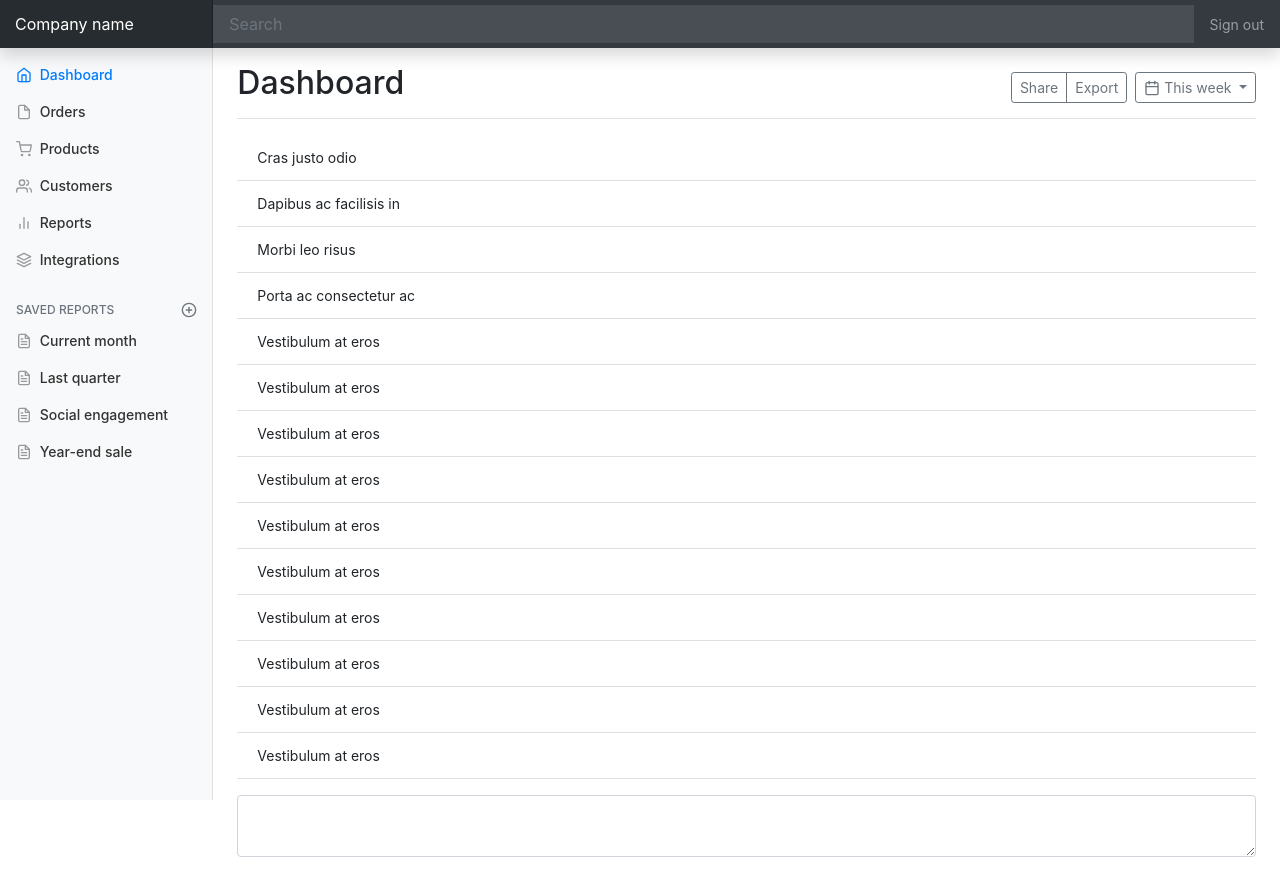
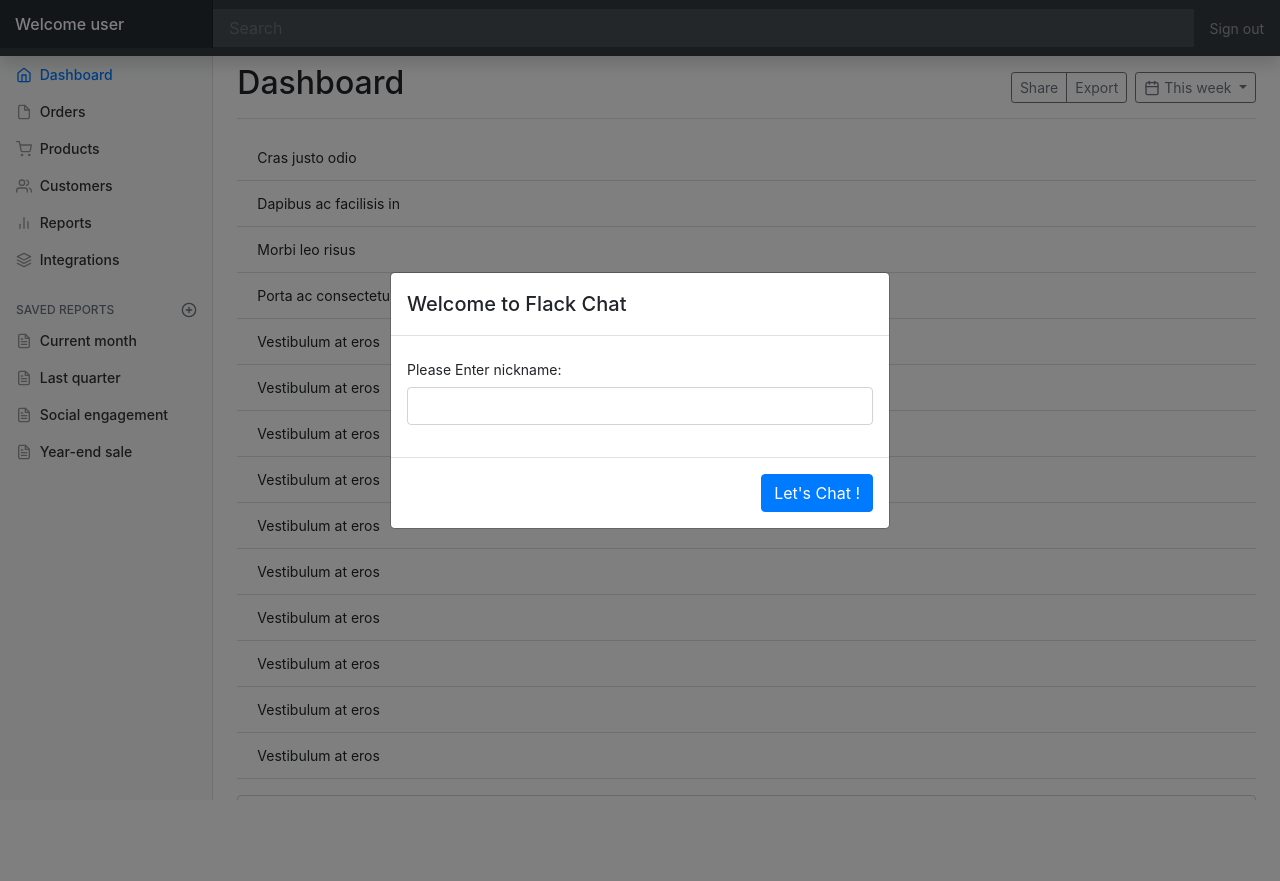
Before and after one commit to leozitor-cs50web/CS50Project2, a Flask app: page / in a window 1280 px wide. After the commit the page ends 800 px from the top, so only its background shows below. Run offline with Flask 2, Linux system fonts and the light colour scheme; some libraries are stand-ins or nearby versions.

Commit message:
Display name com modal feito, agora só falta salvar no navegador o username e consultar quando logar outras vezes

```diff
--- a/templates/index.html
+++ b/templates/index.html
@@ -7,18 +7,62 @@
     <meta name="author" content="">
     <link rel="icon" href="../../../../favicon.ico">
 
-    <title>Dashboard Template for Bootstrap</title>
+    <title>Flack Chat</title>
 
     <!-- Bootstrap core CSS -->
     <link rel="stylesheet" href="{{ url_for('static', filename='css/bootstrap.min.css') }}">
 
     <!-- Custom styles for this template -->
-<link rel="stylesheet" href="{{ url_for('static', filename='css/index.css') }}">
+    <link rel="stylesheet" href="{{ url_for('static', filename='css/index.css') }}">
+
+    <!-- JavaScript code -->
+
+    <script>
+      document.addEventListener('DOMContentLoaded', function() {
+
+        // Look to see if user has been here before. If not, pop up modal.
+        if (!localStorage.getItem('username')) {
+            // Set up Modals (there is only one)
+            $('#exampleModalCenter').modal();
+
+        }
+
+      });
+
+      // javascript functions
+      function getName() {
+        const name = document.querySelector('#userName').value;
+        const userName = "Welcome ".concat(name);
+        document.querySelector('#user').innerHTML = userName;
+      }
+
+    </script>
+
   </head>
 
-  <body>
+  <body >
+    <!-- Modal -->
+    <div class="modal fade" id="exampleModalCenter" tabindex="-1" role="dialog" aria-labelledby="exampleModalCenterTitle" aria-hidden="true">
+      <div class="modal-dialog modal-dialog-centered" role="document">
+        <div class="modal-content">
+          <div class="modal-header">
+            <h5 class="modal-title" id="exampleModalLongTitle">Welcome to Flack Chat</h5>
+          </div>
+          <div class="modal-body">
+            <div class="form-group">
+              <label for="recipient-name" class="col-form-label"> Please Enter nickname: </label>
+              <input type="text" class="form-control" id="userName">
+            </div>
+          </div>
+          <div class="modal-footer">
+            <button type="button" class="btn btn-primary" data-dismiss="modal" onclick="getName()"> Let's Chat ! </button>
+          </div>
+        </div>
+      </div>
+    </div>
+
     <nav class="navbar navbar-dark fixed-top bg-dark flex-md-nowrap p-0 shadow">
-      <a class="navbar-brand col-sm-3 col-md-2 mr-0" href="#">Company name</a>
+      <h5 id="user" class="navbar-brand col-sm-3 col-md-2 mr-0" >Welcome user</h5>
       <input class="form-control form-control-dark w-100" type="text" placeholder="Search" aria-label="Search">
       <ul class="navbar-nav px-3">
         <li class="nav-item text-nowrap">
@@ -151,6 +195,8 @@
     <script src="https://code.jquery.com/jquery-3.3.1.slim.min.js" integrity="sha384-q8i/X+965DzO0rT7abK41JStQIAqVgRVzpbzo5smXKp4YfRvH+8abtTE1Pi6jizo" crossorigin="anonymous"></script>
     <script>window.jQuery || document.write('<script src="../../assets/js/vendor/jquery-slim.min.js"><\/script>')</script>
     <script src="../../assets/js/vendor/popper.min.js"></script>
+
+    <script src="{{ url_for('static', filename='js/bootstrap.min.js') }}"></script>
     <script src="../../dist/js/bootstrap.min.js"></script>
 
     <!-- Icons -->
```
Also changed, not shown: templates/layout.html (deleted, +0 -40 lines).
